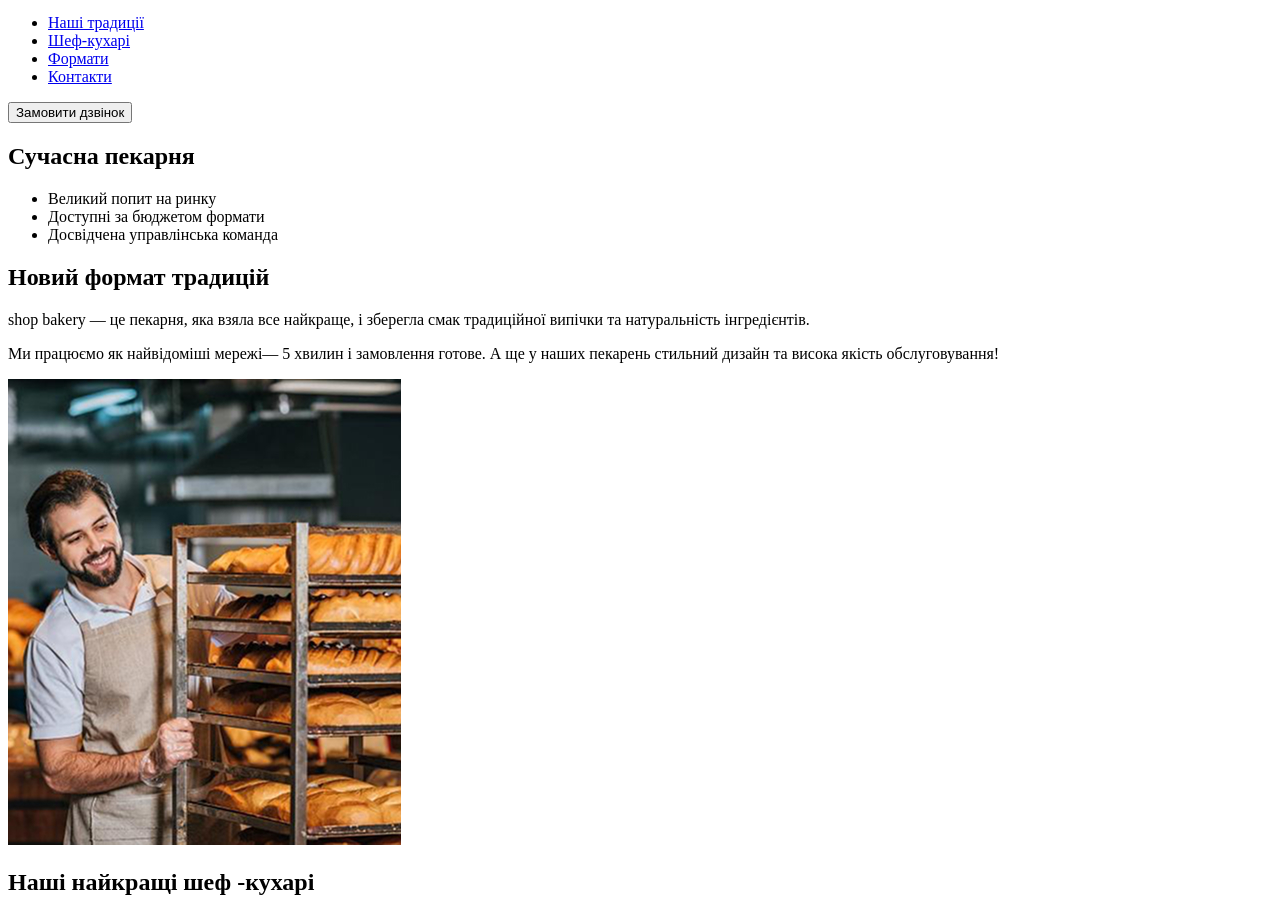
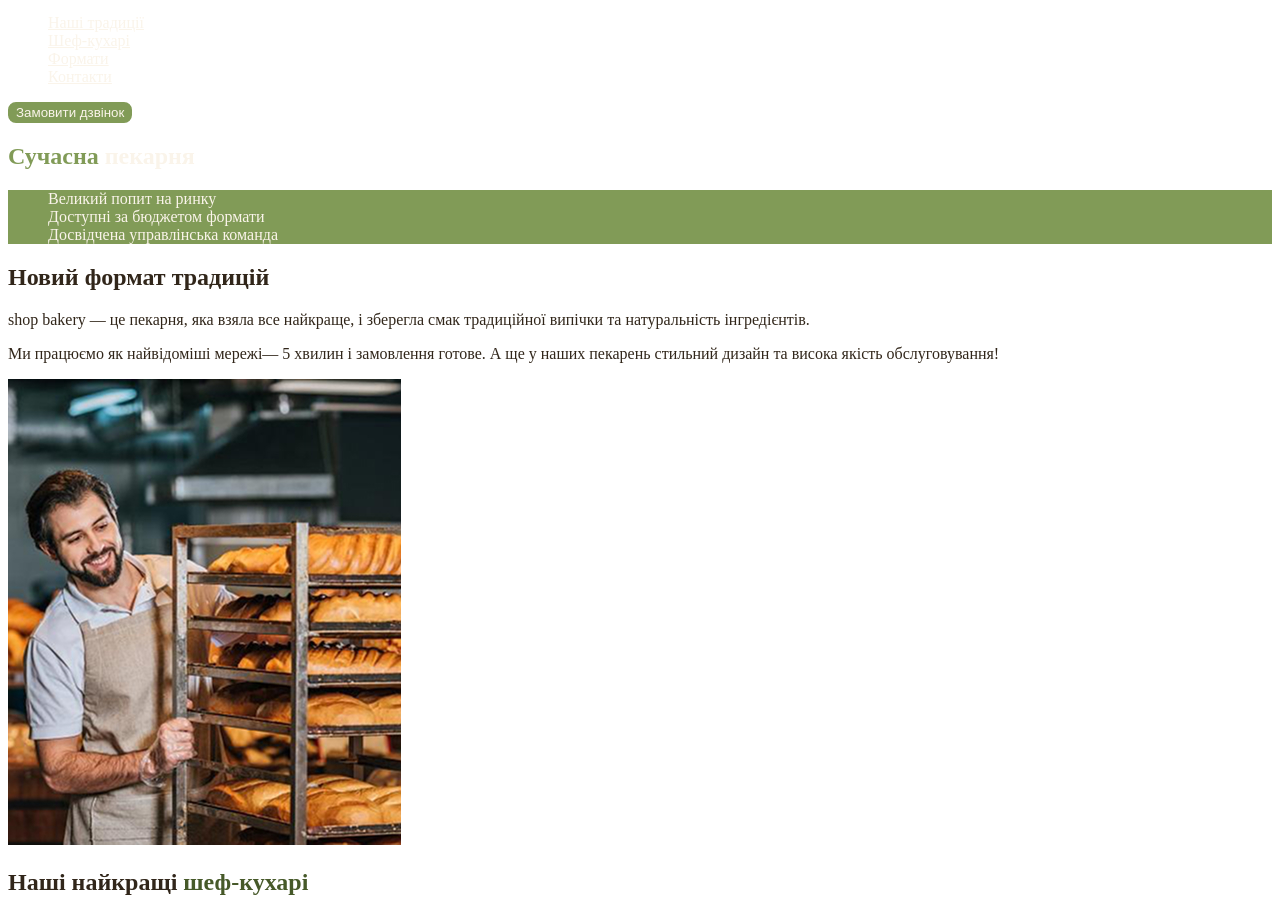
Before and after one commit to Daria-Yevgeniivna/genius-test, a plain HTML site: page index.html in a window 1280 px wide. Shown: the part 59-956 px from the top of the page. Drawn offline with Linux system fonts and the light colour scheme.

Commit message:
Add styles.css and css variables

```diff
--- /dev/null
+++ b/css/styles.css
@@ -0,0 +1,56 @@
+:root{
+--color-primary-dark:#31261A;
+--color-primary-light: #FAF4EA;
+--color-brand-dark: #465929;
+--color-brand-light: #819B57;
+}
+
+/*Base*/
+body{
+    color:var(--color-primary-dark);
+}
+ul{
+    list-style-type: none;
+}
+
+/*Button*/
+.button{
+    color: var(--color-primary-light);
+    background-color: var(--color-brand-light);
+    border: 2px solid var(--color-brand-light);
+    border-radius: 8px;
+    cursor: pointer;
+}
+
+.button:hover{
+    color: var(--color-brand-dark);
+    background-color: transparent;
+}
+
+/*Link*/
+.link{
+ color:var(--color-primary-light)
+}
+
+.link:hover{
+    color: var(--color-brand-light);
+}
+
+/*Hero section*/
+.hero-title{
+    color: var(--color-primary-light);
+}
+
+.hero-title .accent{
+    color:var(--color-brand-light);
+}
+
+/*Advantages section*/
+.advantages-list{
+    background-color:var(--color-brand-light);
+    color: var(--color-primary-light);
+}
+
+.section-title .accent{
+color: var(--color-brand-dark);
+}
--- a/index.html
+++ b/index.html
@@ -5,33 +5,34 @@
     <meta http-equiv="X-UA-Compatible" content="IE=edge" />
     <meta name="viewport" content="width=device-width, initial-scale=1.0" />
     <title>Сучасна пекарня</title>
+    <link rel="stylesheet" href="./css/styles.css" />
   </head>
   <body>
     <header>
       <nav>
-        <a href="#">
+        <a href="./index.html">
           <img src="./images/logo.svg" alt="Логотип сучасної пекарні" />
         </a>
         <ul>
-          <li><a href="#" target="_blank">Наші традиції</a></li>
-          <li><a href="#">Шеф-кухарі</a></li>
-          <li><a href="#">Формати</a></li>
-          <li><a href="#">Контакти</a></li>
+          <li><a class="link" href="#traditions-section">Наші традиції</a></li>
+          <li><a class="link" href="#chefs-section">Шеф-кухарі</a></li>
+          <li><a class="link" href="#formats-section">Формати</a></li>
+          <li><a class="link" href="#contact-section">Контакти</a></li>
         </ul>
       </nav>
-      <button type="button">Замовити дзвінок</button>
+      <button class="button" type="button">Замовити дзвінок</button>
     </header>
     <main>
       <section>
-        <h1>Сучасна пекарня</h1>
+        <h1 class="hero-title"><span class="accent">Сучасна</span> пекарня</h1>
       </section>
-      <section>
-        <ul>
+      <section id="traditions-section">
+        <ul class="advantages-list">
           <li>Великий попит на ринку</li>
           <li>Доступні за бюджетом формати</li>
           <li>Досвідчена управлінська команда</li>
         </ul>
-        <h2>Новий формат традицій</h2>
+        <h2 class="section-title">Новий формат традицій</h2>
         <p>
           <span>shop bakery</span> — це пекарня, яка взяла все найкраще, і
           зберегла смак традиційної випічки та натуральність інгредієнтів.
@@ -46,8 +47,10 @@
           alt="Чоловік пекар дивиться на батони із посмішкою"
         />
       </section>
-      <section>
-        <h2>Наші найкращі шеф -кухарі</h2>
+      <section id="chefs-section">
+        <h2 class="section-title">
+          Наші найкращі <span class="accent">шеф-кухарі</span>
+        </h2>
         <ul>
           <li>
             <article>
@@ -70,8 +73,8 @@
           </li>
         </ul>
       </section>
-      <section>
-        <h2>Формати</h2>
+      <section id="formats-section">
+        <h2 class="section-title">Формати</h2>
         <ul>
           <li>
             <article>
@@ -90,8 +93,16 @@
           </li>
         </ul>
       </section>
-      <section>
-        <h2>Приєднуйся до мережі пекарень</h2>
+      <section id="contact-section">
+        <h2 class="section-title">Приєднуйся до мережі пекарень</h2>
+        <iframe
+          src="https://www.google.com/maps/embed?pb=!1m18!1m12!1m3!1d2540.163630435281!2d30.488698376557704!3d50.45667757159333!2m3!1f0!2f0!3f0!3m2!1i1024!2i768!4f13.1!3m3!1m2!1s0x40d4ce637c006b2d%3A0xaf86385f19996ff0!2z0YPQuy4g0KHQtdGH0LXQstGL0YUg0KHRgtGA0LXQu9GM0YbQvtCyLCA1NCwg0JrQuNC10LIsIDAyMDAw!5e0!3m2!1sru!2sua!4v1761823145992!5m2!1sru!2sua"
+          width="603"
+          height="595"
+          allowfullscreen=""
+          loading="lazy"
+          referrerpolicy="no-referrer-when-downgrade"
+        ></iframe>
       </section>
     </main>
     <footer>
@@ -129,7 +140,7 @@
           </li>
         </ul>
         <a href="#" target="_blank">Політика конфіденційності</a>
-        <p>© 2022 Дані захищені</p>
+        <p>&copy; 2022 Дані захищені</p>
       </address>
     </footer>
   </body>
```
